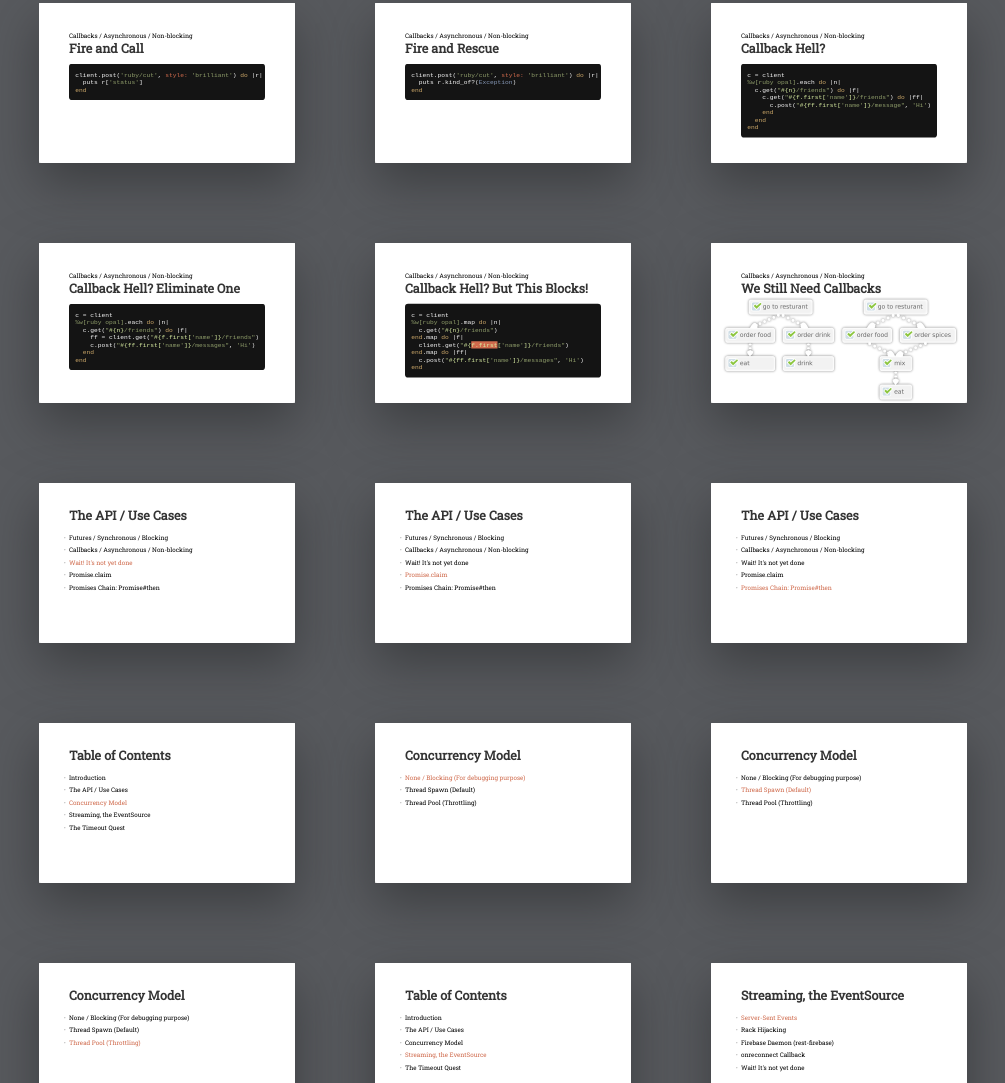
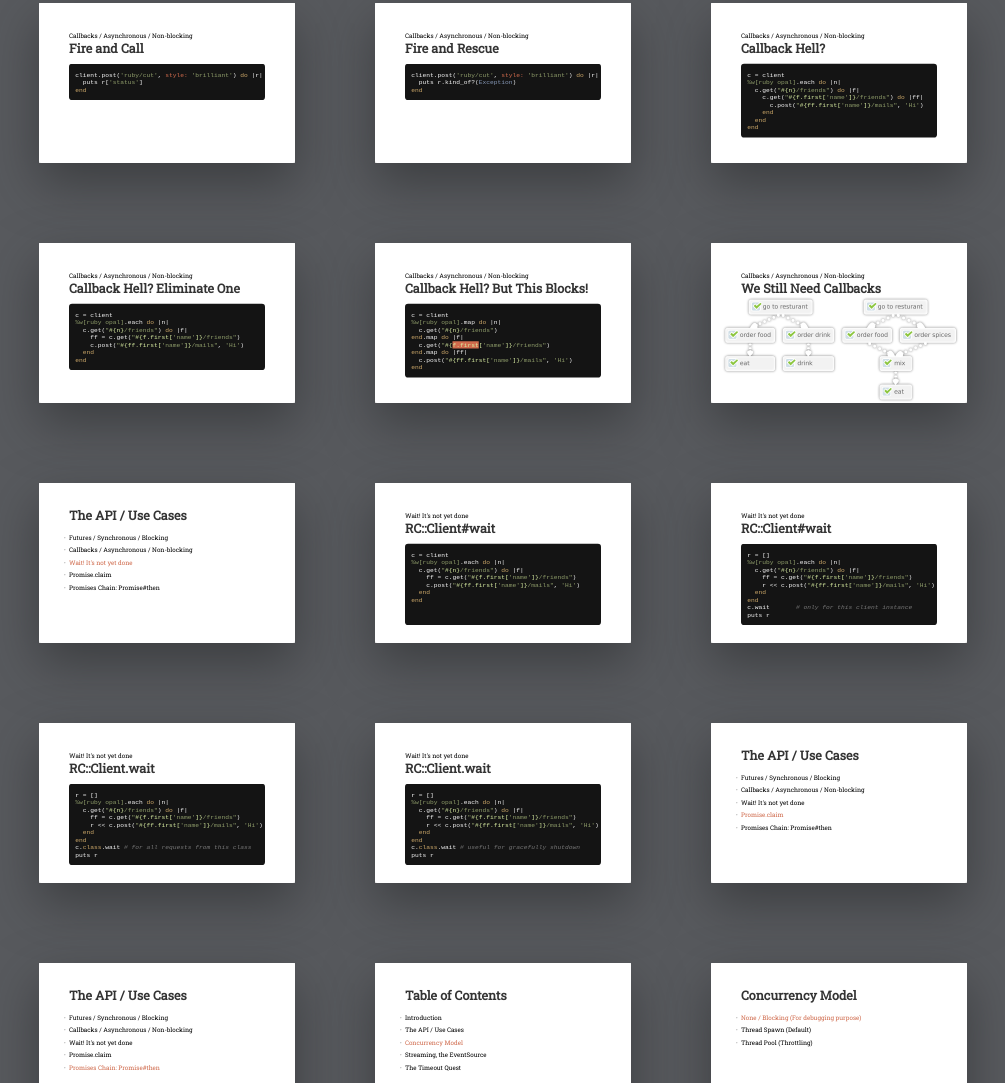
Before and after one commit to godfat/godfat.org-rc, a plain HTML site: page slide/2015-01-13-rest-core-promise/index.html in a window 1280 px wide. Shown: the part 1807-2890 px from the top of the page, without its empty margins (61-1066 px from the left). Drawn offline with Linux system fonts and the light colour scheme; a web font is replaced by a local one.

Commit message:
more contents

```diff
--- a/slide/2015-01-13-rest-core-promise/index.html
+++ b/slide/2015-01-13-rest-core-promise/index.html
@@ -272,7 +272,7 @@ c = client
 %w[ruby opal].each do |n|
   c.get("#{n}/friends") do |f|
     c.get("#{f.first['name']}/friends") do |ff|
-      c.post("#{ff.first['name']}/message", 'Hi')
+      c.post("#{ff.first['name']}/mails", 'Hi')
     end
   end
 end</code></pre>
@@ -285,8 +285,8 @@ end</code></pre>
 c = client
 %w[ruby opal].each do |n|
   c.get("#{n}/friends") do |f|
-    ff = client.get("#{f.first['name']}/friends")
-    c.post("#{ff.first['name']}/messages", 'Hi')
+    ff = c.get("#{f.first['name']}/friends")
+    c.post("#{ff.first['name']}/mails", 'Hi')
   end
 end</code></pre>
 </div></section>
@@ -299,9 +299,9 @@ c = client
 %w[ruby opal].map do |n|
   c.get("#{n}/friends")
 end.map do |f|
-  client.get("#{<span class="highlight">f.first</span>['name']}/friends")
+  c.get("#{<span class="highlight">f.first</span>['name']}/friends")
 end.map do |ff|
-  c.post("#{ff.first['name']}/messages", 'Hi')
+  c.post("#{ff.first['name']}/mails", 'Hi')
 end</code></pre>
 </div></section>
 
@@ -318,6 +318,67 @@ end</code></pre>
       <li class="red">Wait! It's not yet done</li>
       <li>Promise.claim</li>
       <li>Promises Chain: Promise#then</li></ul>
+</div></section>
+
+<section class="slide"><div>
+  <h1>Wait! It's not yet done</h1>
+  <h2>RC::Client#wait</h2>
+  <pre><code class="ruby">
+c = client
+%w[ruby opal].each do |n|
+  c.get("#{n}/friends") do |f|
+    ff = c.get("#{f.first['name']}/friends")
+    c.post("#{ff.first['name']}/mails", 'Hi')
+  end
+end
+
+
+</code></pre>
+</div></section>
+
+<section class="slide"><div>
+  <h1>Wait! It's not yet done</h1>
+  <h2>RC::Client#wait</h2>
+  <pre><code class="ruby">
+r = []
+%w[ruby opal].each do |n|
+  c.get("#{n}/friends") do |f|
+    ff = c.get("#{f.first['name']}/friends")
+    r &lt;&lt; c.post("#{ff.first['name']}/mails", 'Hi')
+  end
+end
+c.wait       # only for this client instance
+puts r</code></pre>
+</div></section>
+
+<section class="slide"><div>
+  <h1>Wait! It's not yet done</h1>
+  <h2>RC::Client.wait</h2>
+  <pre><code class="ruby">
+r = []
+%w[ruby opal].each do |n|
+  c.get("#{n}/friends") do |f|
+    ff = c.get("#{f.first['name']}/friends")
+    r &lt;&lt; c.post("#{ff.first['name']}/mails", 'Hi')
+  end
+end
+c.class.wait # for all requests from this class
+puts r</code></pre>
+</div></section>
+
+<section class="slide"><div>
+  <h1>Wait! It's not yet done</h1>
+  <h2>RC::Client.wait</h2>
+  <pre><code class="ruby">
+r = []
+%w[ruby opal].each do |n|
+  c.get("#{n}/friends") do |f|
+    ff = c.get("#{f.first['name']}/friends")
+    r &lt;&lt; c.post("#{ff.first['name']}/mails", 'Hi')
+  end
+end
+c.class.wait # useful for gracefully shutdown
+puts r</code></pre>
 </div></section>
 
 <section class="slide"><div>
```
